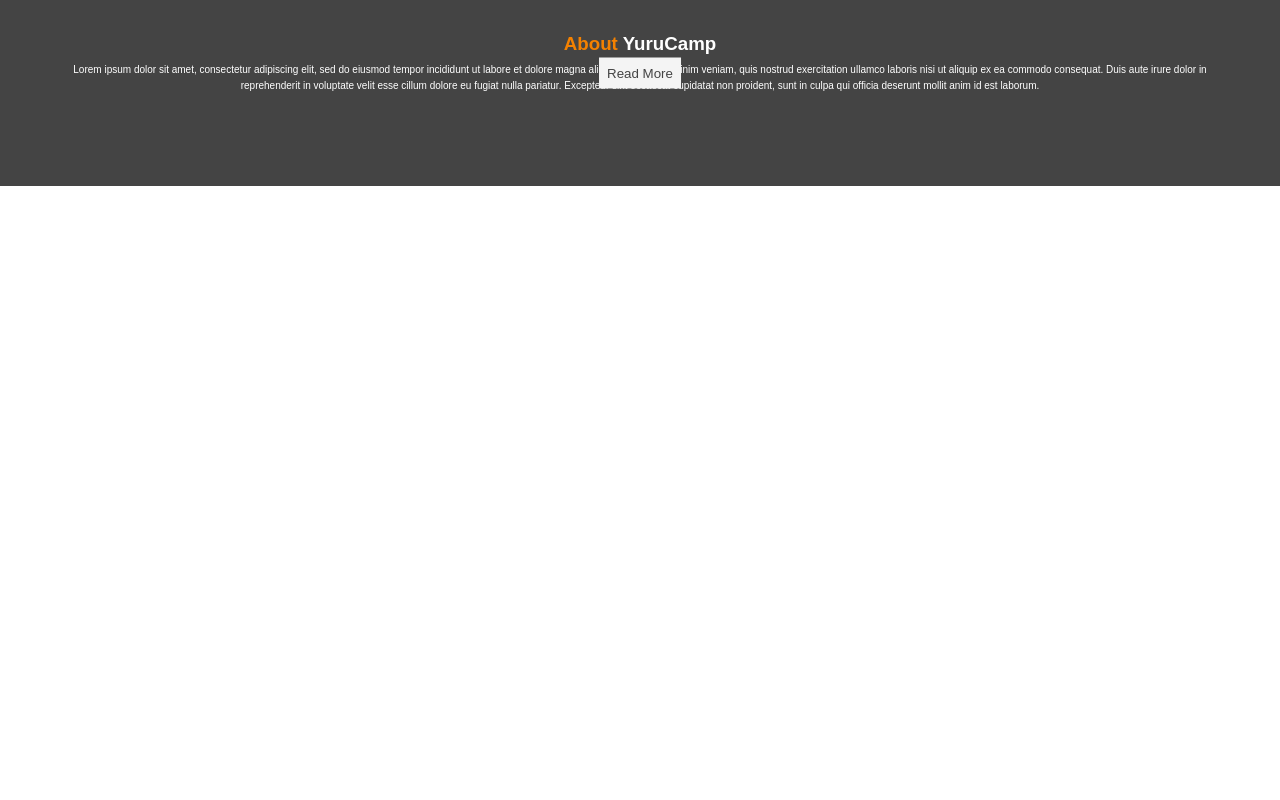
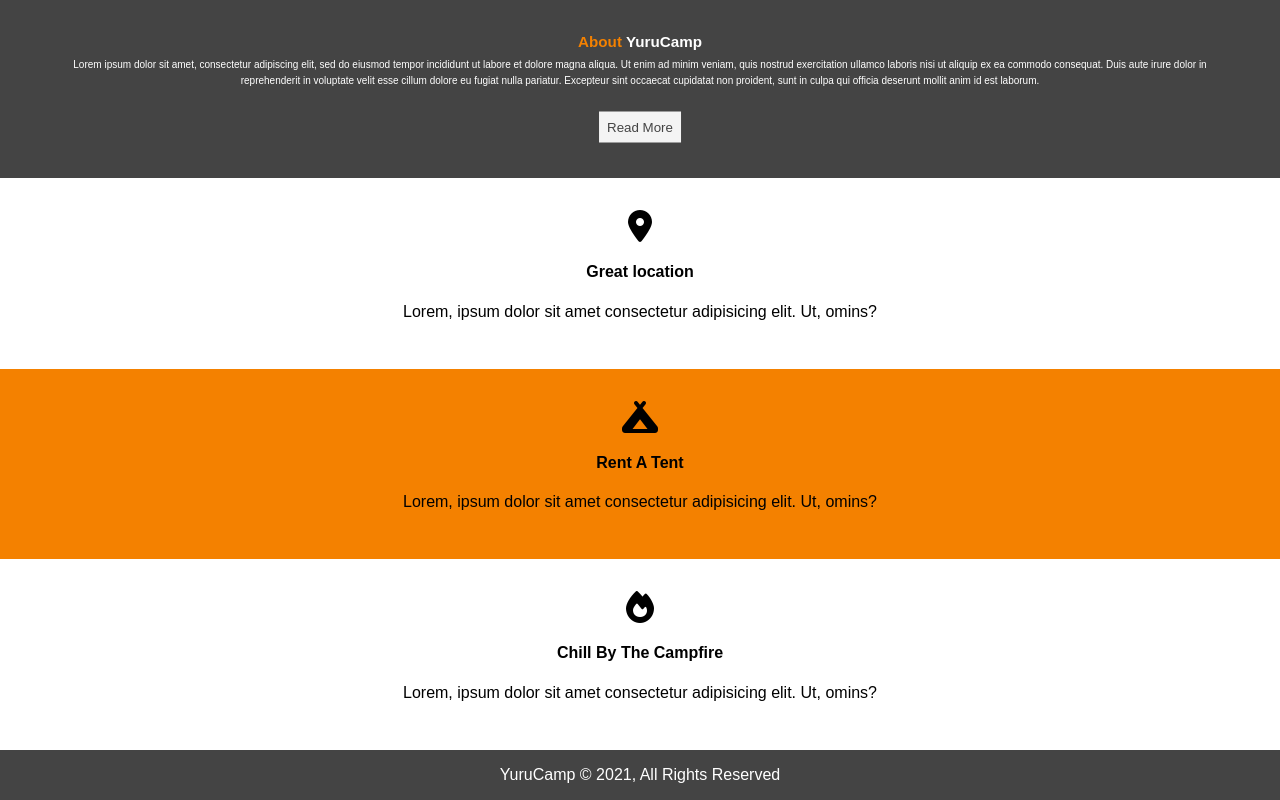
Before and after one commit to 21mustafa/YuruCamp, a plain HTML site: page index.html in a window 1280 px wide. Shown: the part 447-1247 px from the top of the page. Before the commit the page ends 800 px from the top, so only its background shows below. Drawn offline with Linux system fonts and the light colour scheme.

Commit message:
added latest version

```diff
--- a/index.html
+++ b/index.html
@@ -5,6 +5,10 @@
     <meta http-equiv="X-UA-Compatible" content="IE=edge" />
     <meta name="viewport" content="width=device-width, initial-scale=1.0" />
     <title>Yuru YuruCamp</title>
+    <script
+      src="https://kit.fontawesome.com/d1ba69aff8.js"
+      crossorigin="anonymous"
+    ></script>
     <link rel="stylesheet" href="styles.css" />
   </head>
   <body>
@@ -28,6 +32,7 @@
         </p>
         <button class="join-button">Join Us</button>
       </div>
+
       <div class="text-section">
         <h3 class="h3"><span class="orange">About</span> YuruCamp</h3>
         <p class="dsc-text">
@@ -42,6 +47,35 @@
         <br />
         <button class="read-button">Read More</button>
       </div>
+
+      <div class="section">
+        <i class="section-icon fa-solid fa-location-dot fa-2x"></i>
+        <h4 class="h4">Great location</h4>
+
+        <p class="section-text">
+          Lorem, ipsum dolor sit amet consectetur adipisicing elit. Ut, omins?
+        </p>
+      </div>
+
+      <div class="section section-orange">
+        <i class="section-icon fa-solid fa-campground fa-2x"></i>
+        <h4 class="h4">Rent A Tent</h4>
+
+        <p class="section-text">
+          Lorem, ipsum dolor sit amet consectetur adipisicing elit. Ut, omins?
+        </p>
+      </div>
+
+      <div class="section">
+        <i class="section-icon fa-solid fa-fire fa-2x"></i>
+        <h4 class="h4">Chill By The Campfire</h4>
+
+        <p class="section-text">
+          Lorem, ipsum dolor sit amet consectetur adipisicing elit. Ut, omins?
+        </p>
+      </div>
     </main>
+
+    <footer class="footer">YuruCamp © 2021, All Rights Reserved</footer>
   </body>
 </html>
--- a/styles.css
+++ b/styles.css
@@ -92,6 +92,7 @@ body {
   font-family: Arial, Helvetica, sans-serif;
   background-color: #444444;
   color: white;
+  position: relative;
 }
 
 .dsc-text {
@@ -105,7 +106,7 @@ body {
   background-color: #f4f4f4;
   margin: 0;
   position: absolute;
-  top: 65%;
+  top: 75%;
   left: 50%;
   -ms-transform: translate(-50%, -50%);
   transform: translate(-50%, -50%);
@@ -116,3 +117,25 @@ body {
 .h3 {
   margin: -3px;
 }
+
+.section {
+  text-align: center;
+  font-family: Arial, Helvetica, sans-serif;
+  padding: 2rem;
+}
+
+.text-section {
+  font-size: small;
+}
+
+.section-orange {
+  background-color: #f48100;
+}
+
+.footer {
+  text-align: center;
+  background-color: #444444;
+  color: white;
+  padding: 1rem;
+  font-family: Arial, Helvetica, sans-serif;
+}
```
